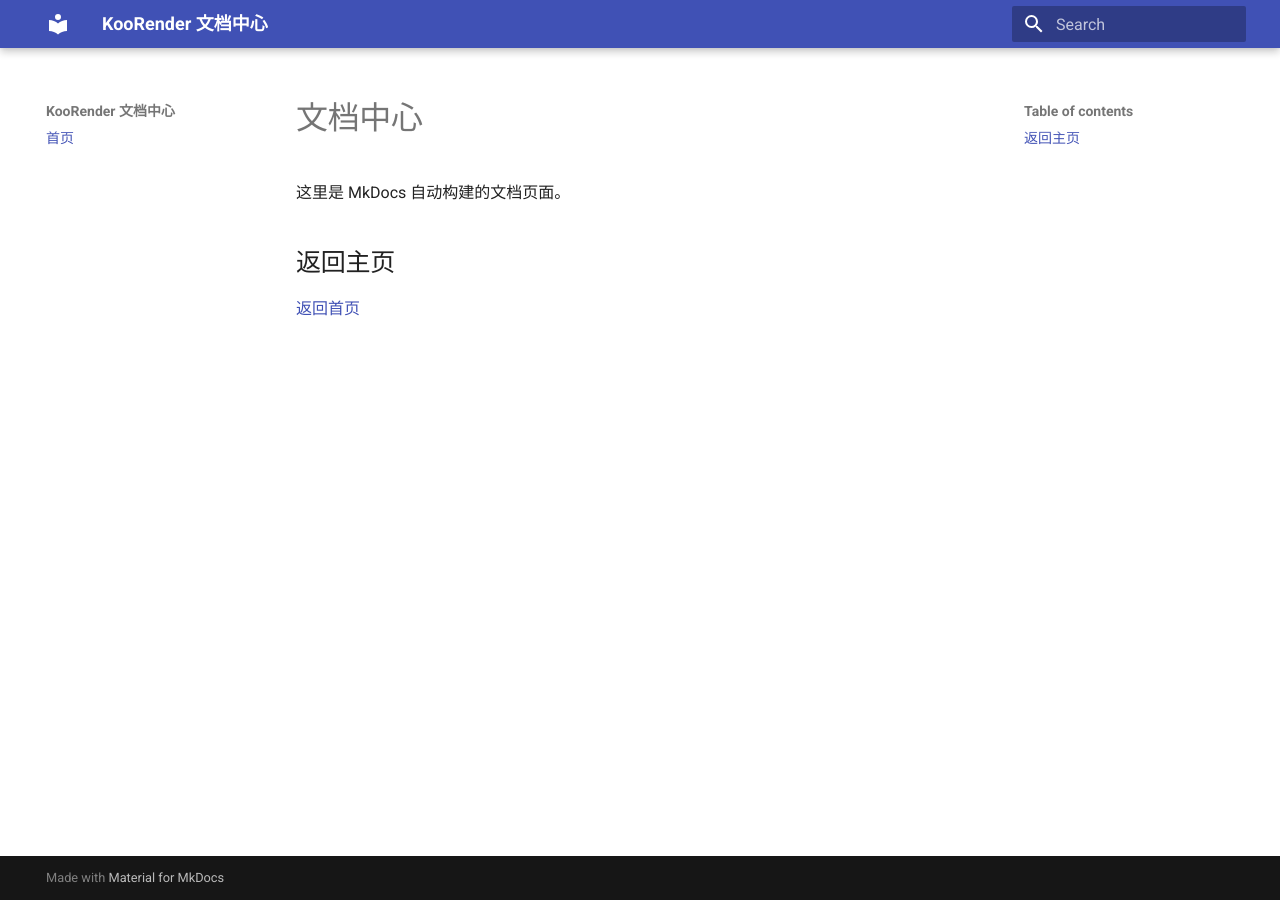
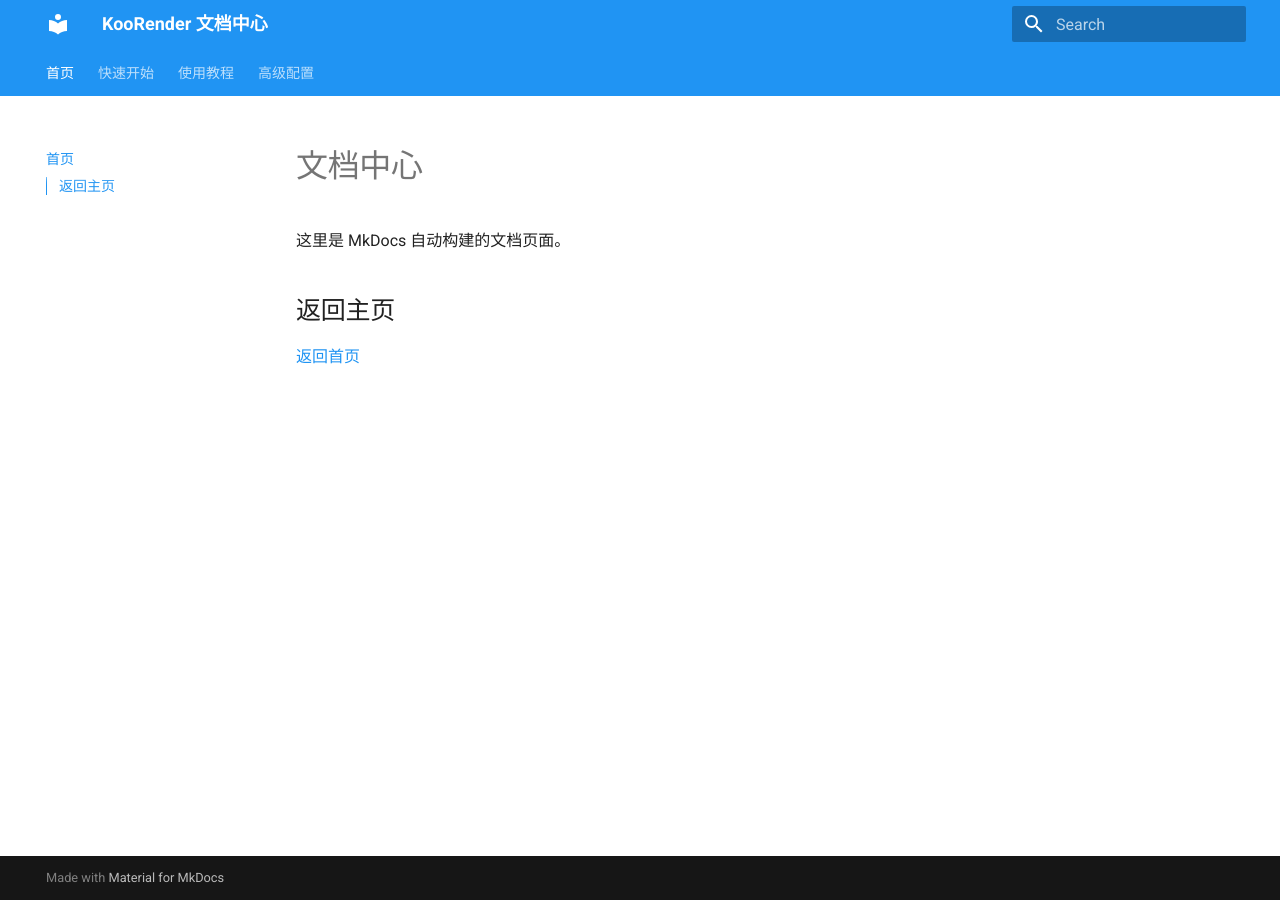
Before and after one commit to KooRender/koorender.github.io, an MkDocs documentation site: the page built from docs/index.md, in a window 1280 px wide. Built offline with MkDocs 1.6.1 and Material for MkDocs 9.7.7, drawn with Linux system fonts in a browser that asks for light colours.

Commit message:
Add more pages.

```diff
--- a/mkdocs.yml
+++ b/mkdocs.yml
@@ -1,9 +1,29 @@
 site_name: KooRender 文档中心
 site_url: https://koorender.github.io/
-site_dir: site
 
 theme:
   name: material
+  features:
+    - navigation.tabs          # 顶部标签（可选）
+    - navigation.sections       # 左侧目录展开
+    - navigation.indexes        # 章节支持 index.md
+    - toc.integrate             # 右侧目录自动嵌入侧边栏
+  palette:
+    - scheme: default
+      primary: blue
+      accent: blue
 
+# 开启左侧边栏 + 右侧目录
+plugins:
+  - search
+
+markdown_extensions:
+  - toc:
+      permalink: true           # 标题自动生成锚点
+
+# 左侧边栏目录（在这里加页面！）
 nav:
   - 首页: index.md
+  - 快速开始: start.md
+  - 使用教程: guide.md
+  - 高级配置: config.md
```
Also changed, not shown: docs/config.md (added, +3 -0 lines), docs/guide.md (added, +3 -0 lines), docs/start.md (added, +3 -0 lines).
